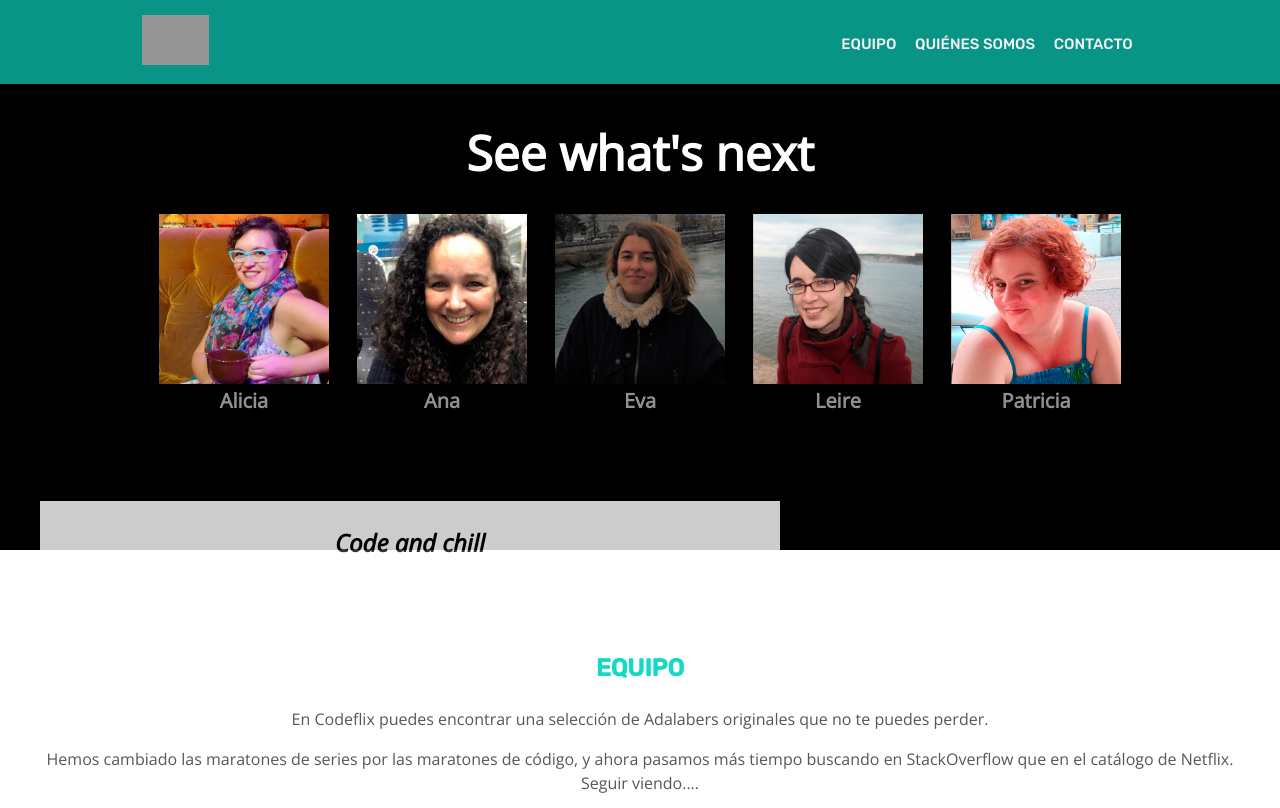
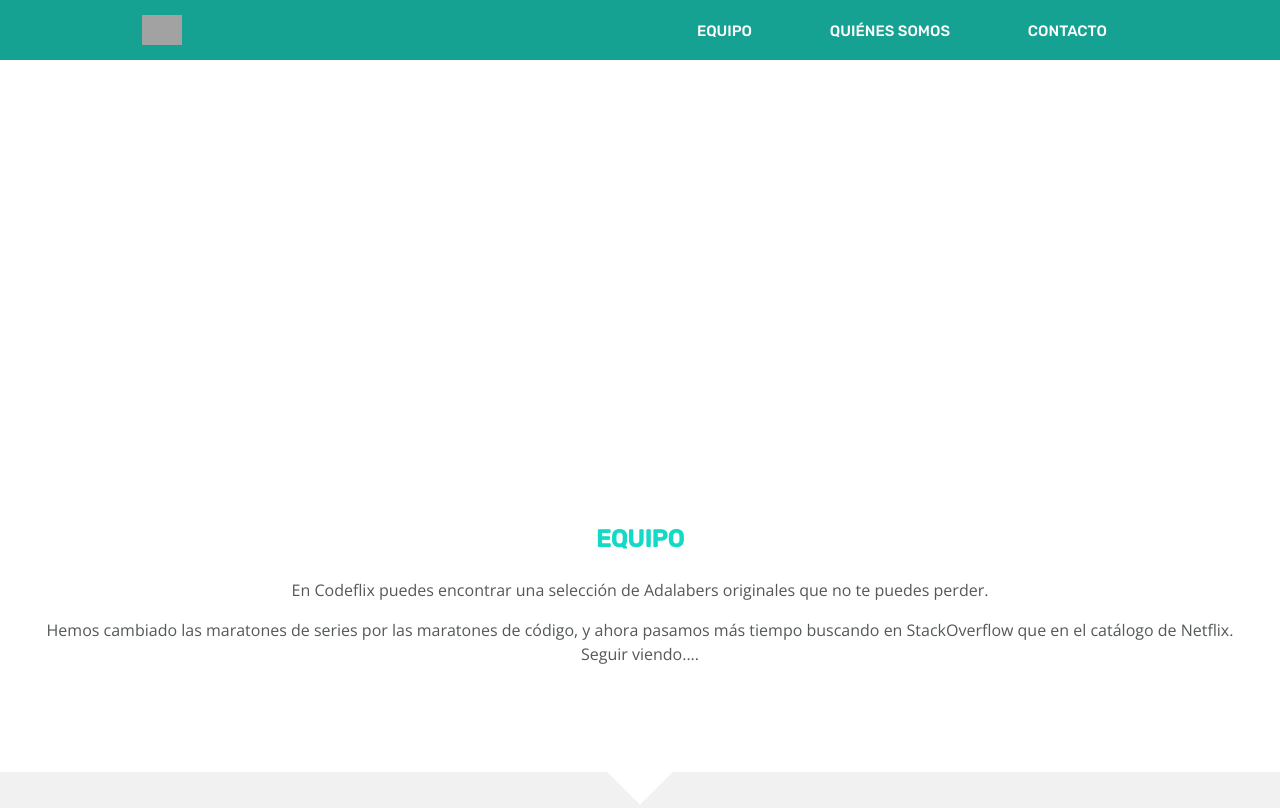
Before and after one commit to anaguerraabaroa/codeflix, a plain HTML site: page index.html in a window 1280 px wide. Shown: the top 808 px of the page. Drawn offline with nearby package versions, Linux system fonts and the light colour scheme; grey boxes are pictures that could not be loaded.

Commit message:
Update header html and css stylessheet

```diff
--- a/index.html
+++ b/index.html
@@ -10,81 +10,49 @@
     />
     <link rel="stylesheet" href="./styles/normalize.css" />
     <link rel="stylesheet" href="./styles/main.css" />
-    <script src="https://kit.fontawesome.com/9699a4c6bb.js" crossorigin="anonymous"></script>
+    <script
+      src="https://kit.fontawesome.com/9699a4c6bb.js"
+      crossorigin="anonymous"
+    ></script>
   </head>
   <body>
     <header class="header">
       <div class="header-main">
         <div class="header-team-name">
-          <a href="index.html">
+          <a href="./index.html">
             <img
               class="logo"
               src="https://fontmeme.com/permalink/200909/84165089e106b0066fa661862435c23b.png"
               alt="logo codeflix"
+              title="Codeflix, Equipo de Programadoras Frontend"
             />
           </a>
         </div>
         <nav>
           <ul class="header-list">
             <li class="list-item">
-              <a class="link" href="#about">Equipo</a>
+              <a
+                class="link"
+                href="./index.html#about"
+                title="Ir a presentación del equipo"
+                >Equipo</a
+              >
             </li>
             <li class="list-item">
-              <a class="link" href="#adalabers">Quiénes somos</a>
+              <a
+                class="link"
+                href="./index.html#adalabers"
+                title="Ir a miembros del equipo"
+                >Quiénes somos</a
+              >
             </li>
             <li class="list-item">
-              <a class="link" href="#">Contacto</a>
+              <a class="link" href="#" title="Contacta con nosotras"
+                >Contacto</a
+              >
             </li>
           </ul>
         </nav>
-      </div>
-      <div class="hero-main">
-        <div class="hero-title">See what's next</div>
-        <div class="hero-avatar-list">
-          <div class="hero-avatar">
-            <img
-              class="hero-avatar-image"
-              src="./images/alicia-colom.jpg"
-              alt="Avatar de Alicia Colom"
-            />
-            <div class="hero-avatar-name">Alicia</div>
-          </div>
-          <div class="hero-avatar">
-            <img
-              class="hero-avatar-image"
-              src="./images/ana-guerra.jpg"
-              alt="Avatar de Ana Guerra"
-            />
-            <div class="hero-avatar-name">Ana</div>
-          </div>
-          <div class="hero-avatar">
-            <img
-              class="hero-avatar-image"
-              src="./images/eva-ferreras.jpg"
-              alt="Avatar de Eva Ferreras"
-            />
-            <div class="hero-avatar-name">Eva</div>
-          </div>
-          <div class="hero-avatar">
-            <img
-              class="hero-avatar-image"
-              src="./images/leire-ordenana.jpg"
-              alt="Avatar de Leire Ordeñana"
-            />
-            <div class="hero-avatar-name">Leire</div>
-          </div>
-          <div class="hero-avatar">
-            <img
-              class="hero-avatar-image"
-              src="./images/patricia-poveda.jpg"
-              alt="Avatar de Patricia Poveda"
-            />
-            <div class="hero-avatar-name">Patricia</div>
-          </div>
-        </div>
-      </div>
-      <div class="hero-claim-box">
-        <h1 class="hero-claim">Code and chill</h1>
       </div>
     </header>
     <main>
@@ -93,12 +61,13 @@
           <div class="about-text">
             <h1 class="about-title">Equipo</h1>
             <p>
-              En Codeflix puedes encontrar una selección de Adalabers originales que no te puedes
-              perder.
+              En Codeflix puedes encontrar una selección de Adalabers originales
+              que no te puedes perder.
             </p>
             <p>
-              Hemos cambiado las maratones de series por las maratones de código, y ahora pasamos
-              más tiempo buscando en StackOverflow que en el catálogo de Netflix. Seguir viendo....
+              Hemos cambiado las maratones de series por las maratones de
+              código, y ahora pasamos más tiempo buscando en StackOverflow que
+              en el catálogo de Netflix. Seguir viendo....
             </p>
           </div>
         </div>
@@ -110,19 +79,21 @@
             <div>
               <h2 class="strengths-weaknesses-title">Fortalezas</h2>
               <p class="strengths-weaknesses-text">
-                Habituadas a trabajar con herramientas digitales y con inquietudes por seguir
-                formándonos, afrontamos esta nueva andadura profesional con el reto de llegar a
-                programar como Richard Hendricks. Con valentía nos hemos tomado la pastilla roja de
-                Matrix.
+                Habituadas a trabajar con herramientas digitales y con
+                inquietudes por seguir formándonos, afrontamos esta nueva
+                andadura profesional con el reto de llegar a programar como
+                Richard Hendricks. Con valentía nos hemos tomado la pastilla
+                roja de Matrix.
               </p>
             </div>
             <div>
               <h2 class="strengths-weaknesses-title">Debilidades</h2>
               <p class="strengths-weaknesses-text">
-                Vernos como protagonistas de Contagio, y estar viviendo un capítulo de Black Mirror,
-                nos ha lanzado a convertirnos en ADALABERS. Aunque la falta de experiencia pueda
-                hacernos parecer la niña de El Exorcista, lo afrontamos tan motivadas como Peggy en
-                Mad Men.
+                Vernos como protagonistas de Contagio, y estar viviendo un
+                capítulo de Black Mirror, nos ha lanzado a convertirnos en
+                ADALABERS. Aunque la falta de experiencia pueda hacernos parecer
+                la niña de El Exorcista, lo afrontamos tan motivadas como Peggy
+                en Mad Men.
               </p>
             </div>
           </div>
@@ -145,12 +116,13 @@
               <div class="card-info-container">
                 <h3 class="card-name">Alicia Colom</h3>
                 <p class="card-text">
-                  <strong>Año de estreno: 1986.</strong> Nacida para la multitarea, algo mandona, y
-                  con ese gen loco por el orden, nuestra protagonista Mónica -digo...- Alicia parte
-                  del mundo de los eventos. Pero en plena treintena, su afán de superación y no
-                  poder estar quieta ni un minuto, le hizo cambiar su profesión hacia la
-                  programación. El camino será desternillante, con momentos disparatados y muchas
-                  alegrías.
+                  <strong>Año de estreno: 1986.</strong> Nacida para la
+                  multitarea, algo mandona, y con ese gen loco por el orden,
+                  nuestra protagonista Mónica -digo...- Alicia parte del mundo
+                  de los eventos. Pero en plena treintena, su afán de superación
+                  y no poder estar quieta ni un minuto, le hizo cambiar su
+                  profesión hacia la programación. El camino será
+                  desternillante, con momentos disparatados y muchas alegrías.
                 </p>
                 <ul class="card-list">
                   <li lass="card-item">
@@ -211,15 +183,22 @@
               <div class="card-info-container info-reverse">
                 <h3 class="card-name">Eva Ferreras</h3>
                 <p class="card-text">
-                  <strong>Año de estreno: 1992. </strong> Decide estudiar periodismo porque quiere
-                  aprender a contar lo que ve y relaciones internacionales porque quiere entender el
-                  mundo en el que vive. No habiéndolo conseguido, decide probar con otras formas de
-                  comunicación. Al igual que la doctora Louise Banks, se enfrenta al reto de
-                  aprender el lenguaje de los invasores para averiguar si vienen en son de paz.
+                  <strong>Año de estreno: 1992. </strong> Decide estudiar
+                  periodismo porque quiere aprender a contar lo que ve y
+                  relaciones internacionales porque quiere entender el mundo en
+                  el que vive. No habiéndolo conseguido, decide probar con otras
+                  formas de comunicación. Al igual que la doctora Louise Banks,
+                  se enfrenta al reto de aprender el lenguaje de los invasores
+                  para averiguar si vienen en son de paz.
                 </p>
                 <ul class="card-list">
                   <li lass="card-item">
-                    <a href="#" class="card-link" target="_blank" title="Twitter">
+                    <a
+                      href="#"
+                      class="card-link"
+                      target="_blank"
+                      title="Twitter"
+                    >
                       <i class="fab fa-twitter"></i>
                     </a>
                   </li>
@@ -271,12 +250,13 @@
               <div class="card-info-container">
                 <h3 class="card-name">Ana Guerra</h3>
                 <p class="card-text">
-                  <strong>Año de estreno: 1982. </strong>Who's that girl??? Tras meses de
-                  incertidumbre sobre su futuro dentro del sector turístico tecnológico, una
-                  conversación inesperada hace que Adalab se cruce en el camino de Ana. Con
-                  determinación afronta el reto y con la misma motivación que Jess no duda un
-                  segundo en mudarse a vivir con sus nuevos amigos HTML, CSS, JavaScript y React
-                  nada más conocerlos.
+                  <strong>Año de estreno: 1982. </strong>Who's that girl??? Tras
+                  meses de incertidumbre sobre su futuro dentro del sector
+                  turístico tecnológico, una conversación inesperada hace que
+                  Adalab se cruce en el camino de Ana. Con determinación afronta
+                  el reto y con la misma motivación que Jess no duda un segundo
+                  en mudarse a vivir con sus nuevos amigos HTML, CSS, JavaScript
+                  y React nada más conocerlos.
                 </p>
                 <ul class="card-list">
                   <li lass="card-item">
@@ -337,12 +317,13 @@
               <div class="card-info-container info-reverse">
                 <h3 class="card-name">Leire Ordeñana</h3>
                 <p class="card-text">
-                  <strong>Año de estreno: 1988.</strong> Todo comenzó como es ella: con una
-                  exhaustiva investigación. El interés que le despertó la programación pronto le
-                  hizo descubrir Adalab, un mundo que le hizo dejar atrás la arquitectura técnica.
-                  Ahí espera construir, creer y entregarse como lo hacía Scully. ¿Podrá
-                  desenmascarar la conspiración detrás de incontables líneas de código? I want to
-                  be-Git.
+                  <strong>Año de estreno: 1988.</strong> Todo comenzó como es
+                  ella: con una exhaustiva investigación. El interés que le
+                  despertó la programación pronto le hizo descubrir Adalab, un
+                  mundo que le hizo dejar atrás la arquitectura técnica. Ahí
+                  espera construir, creer y entregarse como lo hacía Scully.
+                  ¿Podrá desenmascarar la conspiración detrás de incontables
+                  líneas de código? I want to be-Git.
                 </p>
                 <ul class="card-list">
                   <li lass="card-item">
@@ -403,15 +384,22 @@
               <div class="card-info-container">
                 <h3 class="card-name">Patricia Poveda</h3>
                 <p class="card-text">
-                  <strong>Año de estreno: 1983.</strong> Años después de haber terminado la carrera
-                  de Filología Clásica y de muchos años de docencia, Patricia Poveda solo podía ver
-                  un futuro profesional apocalíptico. Para impedir que se haga realidad, decide
-                  apuntarse al Bootcamp de adalab y así, poder programar a las máquinas y salvar el
-                  futuro. ¿Podrá nuestra heroína salvar al mundo de Skynet?
+                  <strong>Año de estreno: 1983.</strong> Años después de haber
+                  terminado la carrera de Filología Clásica y de muchos años de
+                  docencia, Patricia Poveda solo podía ver un futuro profesional
+                  apocalíptico. Para impedir que se haga realidad, decide
+                  apuntarse al Bootcamp de adalab y así, poder programar a las
+                  máquinas y salvar el futuro. ¿Podrá nuestra heroína salvar al
+                  mundo de Skynet?
                 </p>
                 <ul class="card-list">
                   <li lass="card-item">
-                    <a href="#" class="card-link" target="_blank" title="Twitter">
+                    <a
+                      href="#"
+                      class="card-link"
+                      target="_blank"
+                      title="Twitter"
+                    >
                       <i class="fab fa-twitter"></i>
                     </a>
                   </li>
@@ -471,7 +459,11 @@
         </ul>
       </nav>
       <div class="footer-image">
-        <img class="footer-logo" src="./images/adalab_brand.png" alt="Logo de Adalab" />
+        <img
+          class="footer-logo"
+          src="./images/adalab_brand.png"
+          alt="Logo de Adalab"
+        />
       </div>
     </footer>
   </body>
--- a/styles/main.css
+++ b/styles/main.css
@@ -21,55 +21,54 @@ a {
 /************* HEADER STYLES *************/
 
 .header {
-  background: black;
   width: 100%;
+  display: flex;
+  flex-direction: column;
   height: 421px;
   margin-bottom: 50px;
 }
 
 .header-main {
+  width: 100%;
   position: fixed;
   top: 0;
-  width: 100%;
-  opacity: 0.95;
   z-index: 1000;
 }
 
-/* header: contenedor nombre del grupo */
 .header-team-name {
   display: flex;
-  flex-direction: row;
   justify-content: center;
-  text-align: center;
-  padding: 15px;
+  padding: 15px 80px;
   background-color: #099d8d;
+  opacity: 95%;
 }
 
-/* header: elementos del contenedor nombre del grupo */
 .logo {
-  height: 50px;
+  height: 30px;
 }
 
-/* header: contenedor menú navegación */
 .header-list {
   display: flex;
   justify-content: space-around;
-  align-items: center;
-  padding: 8px 17px 7px 16px;
+  margin-top: 0;
   background-color: #14d9c4;
-  margin: 0;
+  opacity: 90%;
+  padding: 8px 2px 7px 16px;
 }
 
-/* header: elementos del contenedor menú navegación */
 .list-item {
-  text-transform: uppercase;
+  list-style-type: none;
 }
 
 .link {
-  color: #ffffff;
+  display: inline-block;
   font-family: "Rubik", sans-serif;
   font-size: 15px;
+  font-weight: 500;
+  text-transform: uppercase;
   line-height: 2;
+  color: #ffffff;
+  padding-right: 15px;
 }
 
 /************* HERO SECTION STYLES *************/
@@ -342,26 +341,30 @@ a {
 }
 
 /************** TABLET mediaqueries ****************/
+/* HEADER media */
 
 @media all and (min-width: 768px) {
-  /* HEADER media */
+  .header-team-name {
+    width: 50%;
+    height: 60px;
+    justify-content: flex-start;
+    padding-left: 15px 45px;
+  }
 
-  .header-team-name {
-    justify-content: flex-start;
-    padding: 15px 0 15px 45px;
-  }
   .header-list {
     position: absolute;
-    top: 15%;
-    right: 0;
-    width: 45%;
+    top: 0;
+    left: 50%;
+    width: 51%;
+    height: 60px;
     background-color: #099d8d;
-    padding: 16px 45px 14px 0;
-    margin: 0;
+    opacity: 95%;
+    align-items: center;
+    padding: 16px 27px 14px;
   }
 
   .link {
-    line-height: 1.88;
+    padding-right: 18px;
   }
 
   /* HERO media */
@@ -476,26 +479,19 @@ a {
 @media all and (min-width: 1200px) {
   /* HEADER media */
 
-  .header {
-    height: 550px;
+  .header-team-name {
+    padding-left: 142px;
   }
 
-  .header-team-name {
-    padding: 15px 0 15px 142px;
+  .header-list {
+    padding-right: 138px;
   }
-  .header-list {
-    width: 35%;
-    padding: 16px 138px 14px 0;
-  }
-  .link {
-    line-height: 2;
-  }
+
+  /* HERO media */
 
   .hero-avatar-list {
     flex-wrap: nowrap;
   }
-
-  /* HERO media */
 
   .hero-title {
     font-size: 48px;
```
